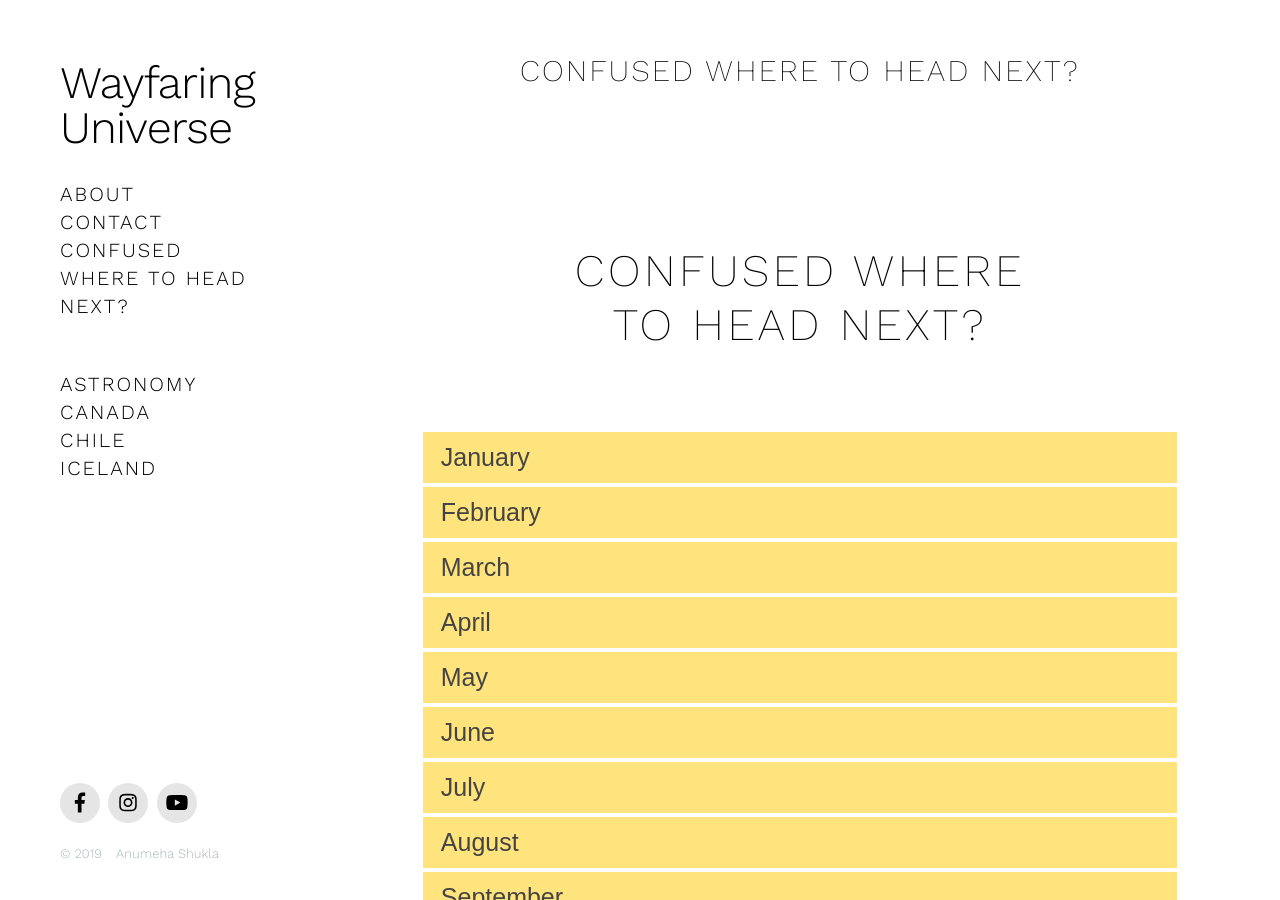
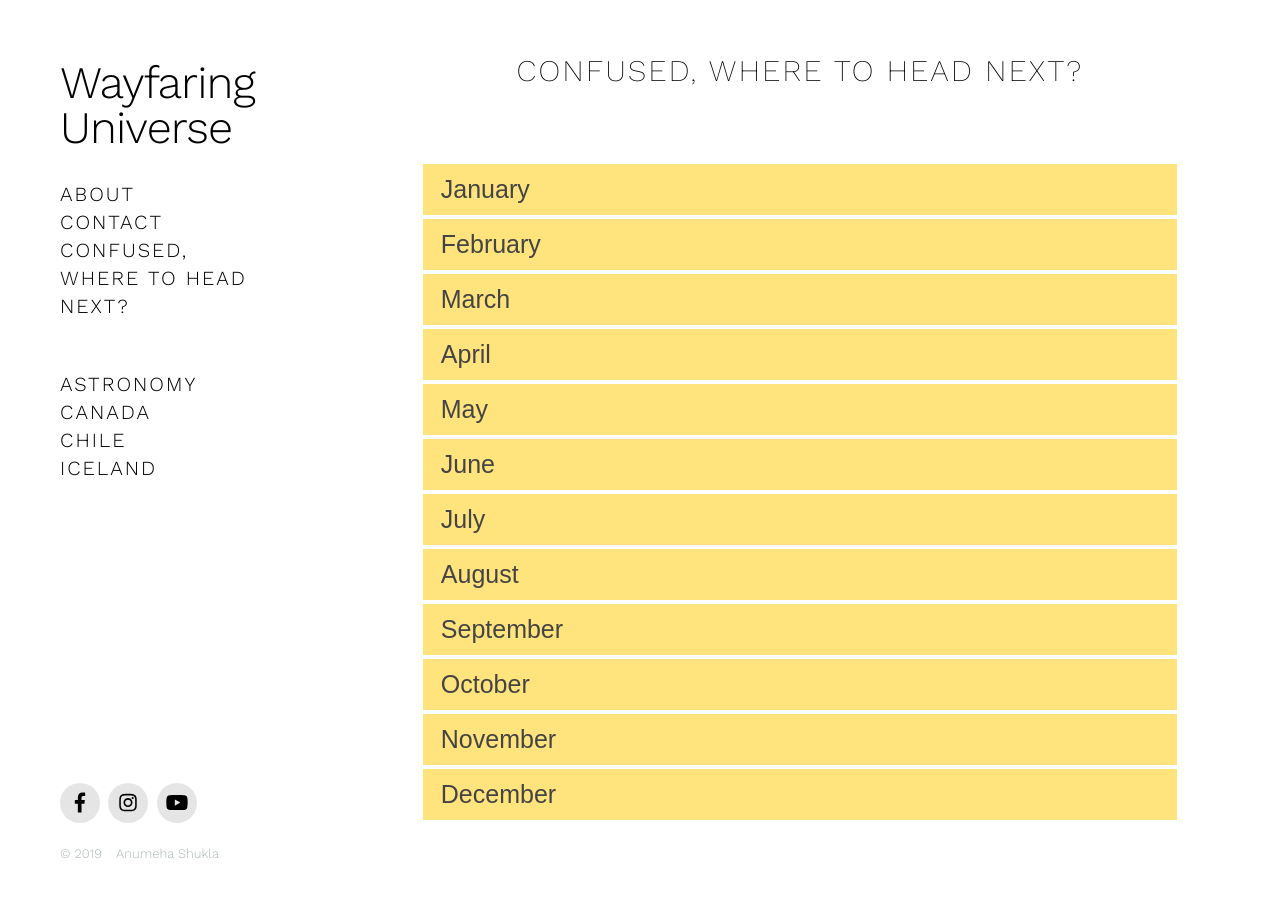
Before and after one commit to anumehashukla/wayfaringuniverse, a Jekyll site: the page built from _pages/travelNext.md, in a window 1280 px wide and 900 px high. Built offline with Jekyll 4.4.1, drawn with Linux system fonts in a browser that asks for light colours; nearby versions of some CDN libraries.

Commit message:
changed title for travel next

```diff
--- a/_data/settings.yml
+++ b/_data/settings.yml
@@ -196,7 +196,7 @@ menu_settings:
       url: '/about'
     - title: 'CONTACT'
       url: '/contact'
-    - title: 'CONFUSED WHERE TO HEAD NEXT?'
+    - title: 'CONFUSED, WHERE TO HEAD NEXT?'
       url: '/travelNext'
 
 grid_settings:
--- a/_layouts/default.html
+++ b/_layouts/default.html
@@ -26,17 +26,23 @@
 
   <!-- Page Info -->
   <link rel="shortcut icon" href="{{ site.data.settings.basic_settings.favicon_image }}">
-  <title>{% if page.url == "/" %}{{ site.data.settings.basic_settings.site_title }} – {{ page.title }}{% else %}{{ page.title }} – {{ site.data.settings.basic_settings.site_title }}{% endif %}</title>
+  <title>
+    {% if page.url == "/" %}
+      {{ site.data.settings.basic_settings.site_title }}
+    {% else %}
+      {{ page.title }} – {{ site.data.settings.basic_settings.site_title }}
+    {% endif %}
+  </title>
   <meta name="description" content="{{ page.description }}">
 
   <!-- Twitter Card -->
   <meta name="twitter:card" content="summary_large_image">
-  <meta name="twitter:title" content="{% if page.url == "/" %}{{ site.data.settings.basic_settings.site_title }} – {{ page.title }}{% else %}{{ page.title }} – {{ site.data.settings.basic_settings.site_title }}{% endif %}">
+  <meta name="twitter:title" content="{% if page.url == "/" %}{{ site.data.settings.basic_settings.site_title }}{% else %}{{ page.title }} – {{ site.data.settings.basic_settings.site_title }}{% endif %}">
   <meta name="twitter:description" content="{{ page.description }}">
   <meta name="twitter:image:src" content="{{ site.url }}{{ page.featured_image }}">
 
   <!-- Facebook OpenGraph -->
-  <meta property="og:title" content="{% if page.url == "/" %}{{ site.data.settings.basic_settings.site_title }} – {{ page.title }}{% else %}{{ page.title }} – {{ site.data.settings.basic_settings.site_title }}{% endif %}" />
+  <meta property="og:title" content="{% if page.url == "/" %}{{ site.data.settings.basic_settings.site_title }}{% else %}{{ page.title }} – {{ site.data.settings.basic_settings.site_title }}{% endif %}" />
   <meta property="og:description" content="{{ page.description }}" />
   <meta property="og:image" content="{{ site.url }}{{ page.featured_image }}" />
 
--- a/_pages/travelNext.md
+++ b/_pages/travelNext.md
@@ -1,12 +1,12 @@
 ---
-title: Confused where to head next?
+title: Confused, where to head next?
 subtitle:
 description:
 featured_image: /images/about.jpg
 ---
 
 <section class="where-to-go">
-  <h1 class="text-center">Confused where to head next?</h1>
+  <!--<h1 class="text-center">Confused where to head next?</h1>-->
   <!--<div class="dropdown text-center hide">
     <select data-placeholder="Choose when you want to travel">
       {% comment %}{% for value in site.data.settings.when_to_travel %}
--- a/_sass/_basic.scss
+++ b/_sass/_basic.scss
@@ -368,7 +368,7 @@ body.loading {
 // - - - - - - - - - - - - - - - - - - - - - - - - - - - - - - - - - - - - Page sections
 
 section {
-  margin-top: 40px;
+  /*margin-top: 40px;
 
   @include mq(tabletp) {
     margin-top: 50px;
@@ -380,7 +380,7 @@ section {
 
   @include mq(laptop) {
     margin-top: 80px;
-  }
+  }*/
 }
 
 .wrap {
```
